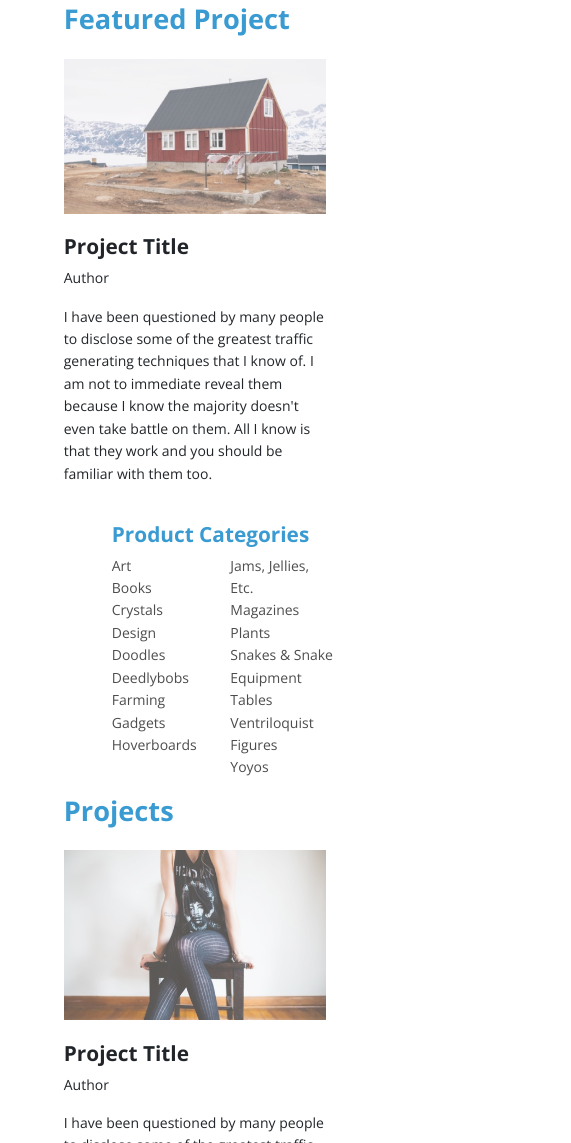
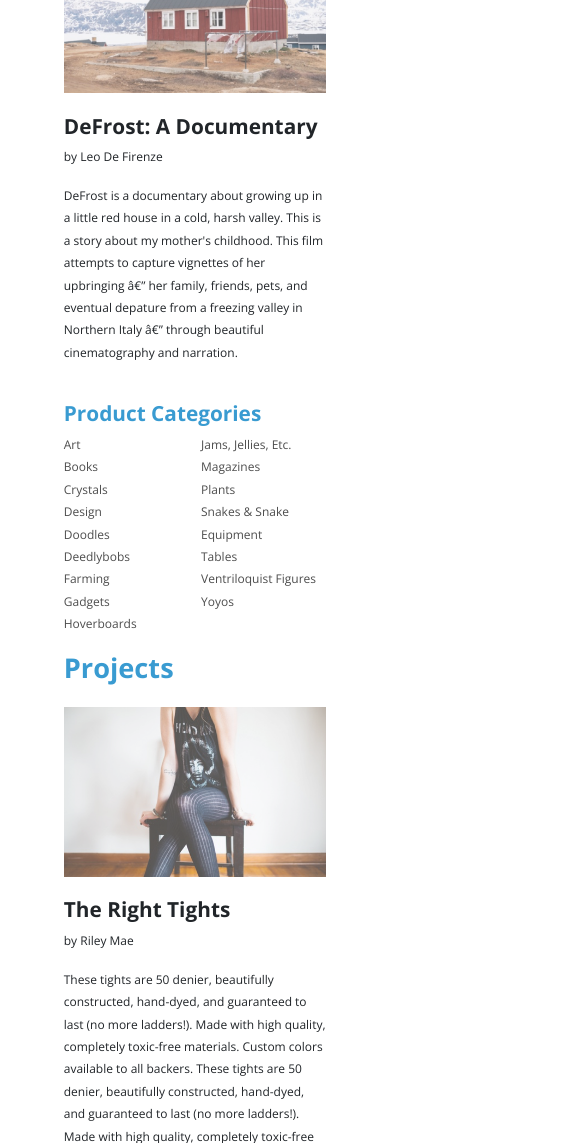
Before and after one commit to jenoble20/Jumpstart, a plain HTML site: page index.html in a window 390 px wide. Shown: the part 857-2000 px from the top of the page, 571 px wide, since content can reach past the window. Drawn offline with nearby package versions, Linux system fonts and the light colour scheme.

Commit message:
Mobile optimization complete. Floating button on carousel working correctly. Navbar animation in progress.

```diff
--- a/Resources/CSS/style.css
+++ b/Resources/CSS/style.css
@@ -4,15 +4,14 @@ body{
   font-size: 14px;
 }
 
+@media only screen and (max-width: 620px){
+  body{
+    font-size: 12px;
+  }
+}
+
 .active{
   color: #399bd1;
-}
-
-#button-wrapper{
-  position: relative;
-  width: 100%;
-  bottom: 270px;
-  text-align: center;
 }
 
 .btn-primary{
@@ -34,14 +33,32 @@ body{
 
 
 /** HEADER/NAV SECTION **/
-nav ul{
+
+.navbar{
+  background-color: white;
+  padding-top: 0;
+  padding-bottom: 0;
+}
+
+.navbar ul{
   display: flex;
+  margin-top: 1rem;
 }
 
 nav a{
   font-size: 1.1rem;
   font-weight: bold;
   color: #000;
+}
+
+@media only screen and (max-width: 620px){
+  #logo{
+    display: none;
+  }
+
+  .navbar ul{
+    flex-direction: column;
+  }
 }
 
 
@@ -70,7 +87,7 @@ nav a{
 }
 
 .jumbotron p{
-  width: 51.3rem;
+  width: 60%;
   font-size: 1.6rem;
   margin: auto;
 }
@@ -81,6 +98,19 @@ nav a{
                  -1px -1px 0 #000,
                  -1px 1px 0 #000,
                  1px 1px 0 #000;
+}
+
+#button-wrapper{
+  position: relative;
+  width: 100%;
+  bottom: 250px;
+  text-align: center;
+}
+
+@media only screen and (max-width: 450px){
+  #button-wrapper{
+    bottom: 200px;
+  }
 }
 
 .jumbotron-bike{
@@ -100,9 +130,22 @@ nav a{
   .jumbotron h1{
     font-size: 5.7rem;
   }
+}
+
+@media only screen and (max-width: 620px){
+  .jumbotron h1{
+    font-size: 4rem;
+  }
 
   .jumbotron p{
-    width: 41rem;
+    width: 100%;
+    font-size: 1.4rem;
+  }
+}
+
+@media only screen and (max-width: 450px){
+  .jumbotron h1{
+    font-size: 3rem;
   }
 }
 
@@ -148,7 +191,7 @@ nav a{
 
 @media only screen and (max-width: 990px){
   #list ul{
-    width: 85%;
+    width: 100%;
     column-count: 2;
     text-align: left;
   }
@@ -156,6 +199,13 @@ nav a{
   #list h3,
   #list ul{
     margin-left: 3rem;
+  }
+}
+
+@media only screen and (max-width: 575px){
+  #list h3,
+  #list ul{
+    margin-left: 0;
   }
 }
 
@@ -175,7 +225,6 @@ nav a{
 }
 
 #content{
-  width: 47rem;
   text-align: center;
 }
 
@@ -186,5 +235,6 @@ nav a{
 }
 
 #content .btn-primary{
+  margin-top: 1rem;
   margin-bottom: 5.2rem;
 }
--- a/Resources/JS/main.js
+++ b/Resources/JS/main.js
@@ -1,11 +1,25 @@
 $(document).ready(function(){
   $(".carousel").slick({
     accessibility: false,
-    autoplay: true,
+    autoplay: false,
     autoplaySpeed: 4000,
     arrows: false,
-    draggable: false,
+    draggable: true,
     pauseOnFocus: false,
     pauseOnHover: false
   });
+
+  $(window).scroll(function(){
+    var scrollDist = $(this).scrollTop();
+    //console.log(scrollDist);
+    if(scrollDist > 200){
+      var max = -74;
+      var navHeight = $(".navbar").height();
+      var navbar = $(".navbar");
+    }
+    if(scrollDist === 0){
+      $(navbar).animate({top: navHeight},150);
+    }
+  });
+
 });
--- a/index.html
+++ b/index.html
@@ -8,19 +8,20 @@
     <link rel="stylesheet" href="https://maxcdn.bootstrapcdn.com/bootstrap/4.1.3/css/bootstrap.min.css" integrity="sha384-MCw98/SFnGE8fJT3GXwEOngsV7Zt27NXFoaoApmYm81iuXoPkFOJwJ8ERdknLPMO" crossorigin="anonymous">
     <link rel="stylesheet" type="text/css" href="Resources/JS/slick-1.8.1/slick/slick.css">
     <link href="Resources/CSS/style.css" type="text/css" rel="stylesheet">
+    <meta name="viewport" content="width=device-width, initial-scale=1">
   </head>
 
 
   <body>
     <!--NAVIGATION BAR SECTION-->
-    <nav class="navbar navbar-fixed-top" role="navigation">
+    <nav class="navbar navbar-default fixed-top" role="navigation">
       <div class="container-fluid">
         <ul role="presentation">
           <li><a class="nav-link active" href="#">Explore</a></li>
           <li><a class="nav-link" href="#">Start a Project</a></li>
           <li><a class="nav-link" href="#">About us</a></li>
         </ul>
-        <img src="Resources/Images/logo.png" alt="Company logo">
+        <img id="logo" src="Resources/Images/logo.png" alt="Company logo">
       </div>
     </nav>
 
@@ -69,15 +70,15 @@
           </div>
         </div>
         <div class="col-lg-3 col-sm-6">
-          <h3 class="section-title">Project Title</h3>
-          <p class="author">Author</p>
-          <p class="description">I have been questioned by many people
-                                 to disclose some of the greatest traffic
-                                 generating techniques that I know of. I am
-                                 not to immediate reveal them because I know
-                                 the majority doesn't even take battle on them.
-                                 All I know is that they work and you should be
-                                 familiar with them too.</p>
+          <h3 class="section-title">DeFrost: A Documentary</h3>
+          <p class="author">by Leo De Firenze</p>
+          <p class="description">DeFrost is a documentary about growing up in
+                                 a little red house in a cold, harsh valley.
+                                 This is a story about my mother's childhood.
+                                 This film attempts to capture vignettes of her
+                                 upbringing â€” her family, friends, pets, and eventual
+                                 depature from a freezing valley in Northern Italy â€” through
+                                 beautiful cinematography and narration.</p>
 
         </div>
         <div id="list" class="col-lg-3 col-sm-6">
@@ -115,43 +116,40 @@
         <div class="image-container">
           <img src="Resources/Images/project1.png" alt="A person sitting on a chair">
         </div>
-        <h3 class="section-title">Project Title</h3>
-        <p class="author">Author</p>
-        <p class="description">I have been questioned by many people
-                               to disclose some of the greatest traffic
-                               generating techniques that I know of. I am
-                               not to immediate reveal them because I know
-                               the majority doesn't even take battle on them.
-                               All I know is that they work and you should be
-                               familiar with them too.</p>
+        <h3 class="section-title">The Right Tights</h3>
+        <p class="author">by Riley Mae</p>
+        <p class="description">These tights are 50 denier,
+                               beautifully constructed, hand-dyed, and
+                               guaranteed to last (no more ladders!).
+                               Made with high quality, completely toxic-free
+                               materials. Custom colors available to all backers.
+                              These tights are 50 denier, beautifully constructed,
+                              hand-dyed, and guaranteed to last (no more ladders!).
+                              Made with high quality, completely toxic-free materials.
+                              Custom colors available to all backers.</p>
       </div>
       <div class="col-lg-4 col-sm-12">
         <div class="image-container">
           <img src="Resources/Images/project2.png" alt="A room with white walls and light wood floor">
         </div>
-        <h3 class="section-title">Project Title</h3>
-        <p class="author">Author</p>
-        <p class="description">I have been questioned by many people
-                               to disclose some of the greatest traffic
-                               generating techniques that I know of. I am
-                               not to immediate reveal them because I know
-                               the majority doesn't even take battle on them.
-                               All I know is that they work and you should be
-                               familiar with them too.</p>
+        <h3 class="section-title">Peppermint Smart Home</h3>
+        <p class="author">by Brian McDonald</p>
+        <p class="description">Instantly upgrade your home with technology
+                               that keeps your family and home safe.
+                               We've made Peppermint easy to use. Just talk
+                               to your phone and Peppermint will help you every
+                               step of the way.</p>
       </div>
       <div class="col-lg-4 col-sm-12">
         <div class="image-container">
           <img src="Resources/Images/project3.png" alt="A window with a neon sign that says Bare Exclusive">
         </div>
-        <h3 class="section-title">Project Title</h3>
-        <p class="author">Author</p>
-        <p class="description">I have been questioned by many people
-                               to disclose some of the greatest traffic
-                               generating techniques that I know of. I am
-                               not to immediate reveal them because I know
-                               the majority doesn't even take battle on them.
-                               All I know is that they work and you should be
-                               familiar with them too.</p>
+        <h3 class="section-title">American Streetlife</h3>
+        <p class="author">by Patrick Wallace</p>
+        <p class="description">I've been traveling around the United States
+                               for the past two years. I've slept on hundreds
+                               of couches, more than a few benches, and captured my
+                               experiences in this 120 page photo album.</p>
       </div>
     </div>
   </div>
```
